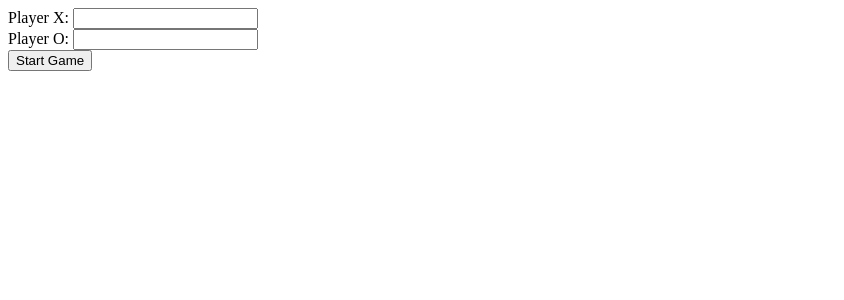
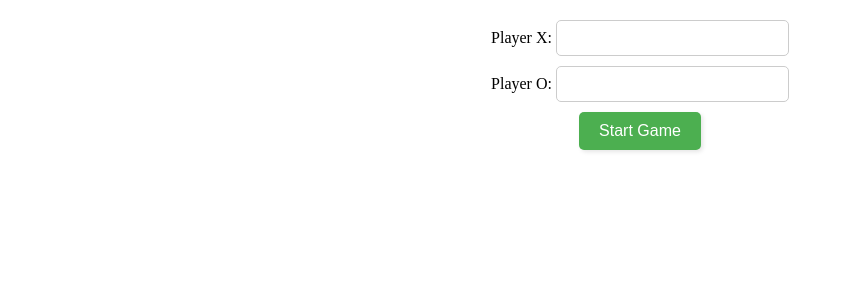
Before and after one commit to Wais000/tic-Tac-Toe, a React (Create React App) app: page / in a window 1280 px wide. Shown: the top 300 px of the page, without its empty margins (0-844 px from the left). Built offline with nearby package versions, Linux system fonts and the light colour scheme.

Commit message:
css added

```diff
--- a/src/App.css
+++ b/src/App.css
@@ -26,11 +26,13 @@
   border: 1px solid #ccc;
   cursor: pointer;
   background-color: #fff;
-  transition: background-color 0.3s ease;
+  transition: background-color 0.3s ease, box-shadow 0.3s ease;
+  box-shadow: 2px 2px 4px rgba(0, 0, 0, 0.1); /* Add glossy shadow */
 }
 
 .square:hover {
   background-color: #e0e0e0;
+  box-shadow: 2px 2px 8px rgba(0, 0, 0, 0.3); /* Enhance glossy shadow on hover */
 }
 
 .status {
@@ -55,12 +57,14 @@
   cursor: pointer;
   background-color: #4caf50;
   color: #fff;
-  transition: background-color 0.3s ease;
+  transition: background-color 0.3s ease, box-shadow 0.3s ease;
+  box-shadow: 2px 2px 4px rgba(0, 0, 0, 0.1); /* Add glossy shadow */
 }
 
 .restart-button:hover,
 .reset-score-button:hover {
   background-color: #45a049;
+  box-shadow: 2px 2px 8px rgba(0, 0, 0, 0.3); /* Enhance glossy shadow on hover */
 }
 
 .restart-button:disabled,
--- a/src/PlayerNameInput.jsx
+++ b/src/PlayerNameInput.jsx
@@ -1,5 +1,5 @@
 import React, { useState } from 'react';
-
+import './index.css'
 const PlayerNameInput = ({ onStartGame }) => {
   const [playerX, setPlayerX] = useState('');
   const [playerO, setPlayerO] = useState('');
--- a/src/index.css
+++ b/src/index.css
@@ -1,13 +1,42 @@
-body {
-  margin: 0;
-  font-family: -apple-system, BlinkMacSystemFont, 'Segoe UI', 'Roboto', 'Oxygen',
-    'Ubuntu', 'Cantarell', 'Fira Sans', 'Droid Sans', 'Helvetica Neue',
-    sans-serif;
-  -webkit-font-smoothing: antialiased;
-  -moz-osx-font-smoothing: grayscale;
+/* PlayerNameInput.css */
+
+.player-names {
+  display: flex;
+  flex-direction: column;
+  align-items: center;
+  margin: 20px;
 }
 
-code {
-  font-family: source-code-pro, Menlo, Monaco, Consolas, 'Courier New',
-    monospace;
+.player-names > div {
+  margin-bottom: 10px;
 }
+
+.player-names input {
+  padding: 8px 12px;
+  font-size: 1rem;
+  border: 1px solid #ccc;
+  border-radius: 5px;
+  outline: none;
+  transition: border-color 0.3s ease;
+}
+
+.player-names input:focus {
+  border-color: #4caf50; /* Highlight input on focus */
+}
+
+.start-button {
+  padding: 10px 20px;
+  font-size: 1rem;
+  border: none;
+  border-radius: 5px;
+  background-color: #4caf50;
+  color: #fff;
+  cursor: pointer;
+  transition: background-color 0.3s ease;
+  box-shadow: 2px 2px 4px rgba(0, 0, 0, 0.1); /* Add subtle shadow */
+}
+
+.start-button:hover {
+  background-color: #45a049; /* Enhance button color on hover */
+  box-shadow: 2px 2px 8px rgba(0, 0, 0, 0.3); /* Enhance shadow on hover */
+}
```
